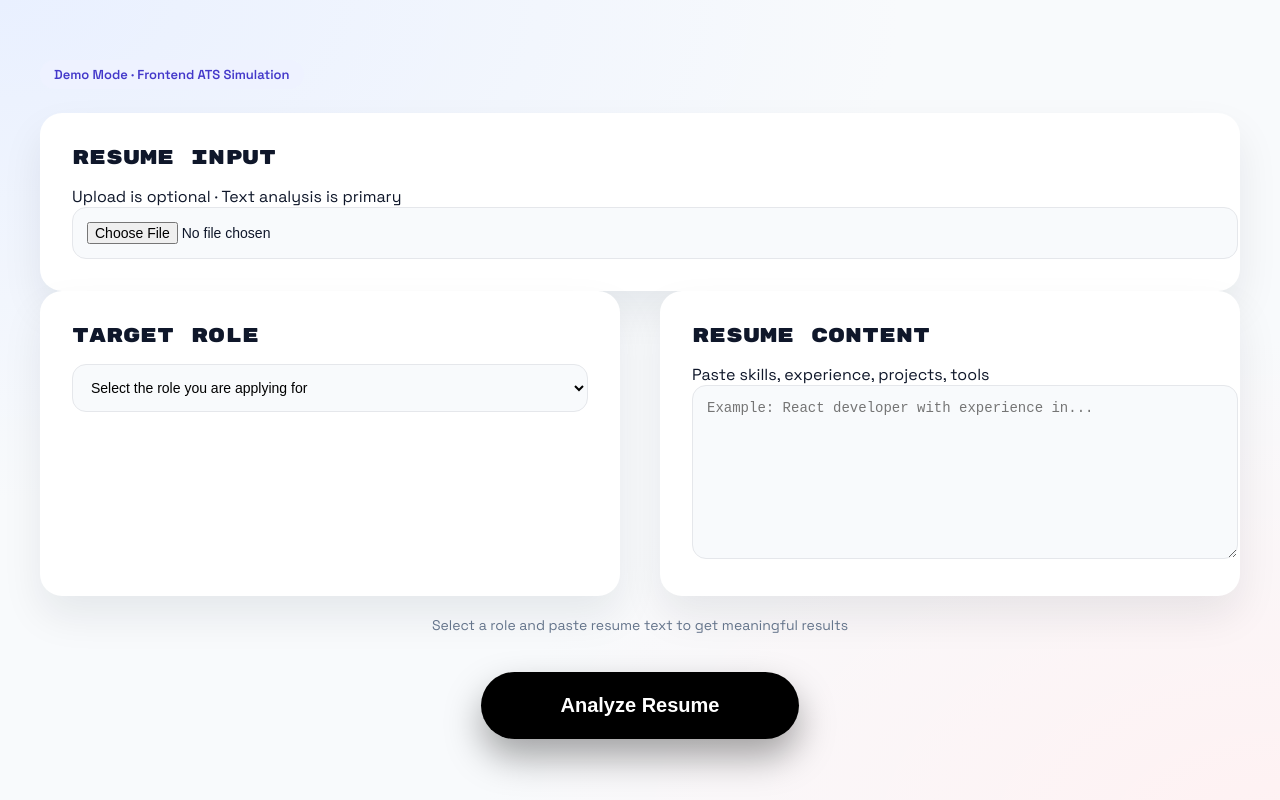
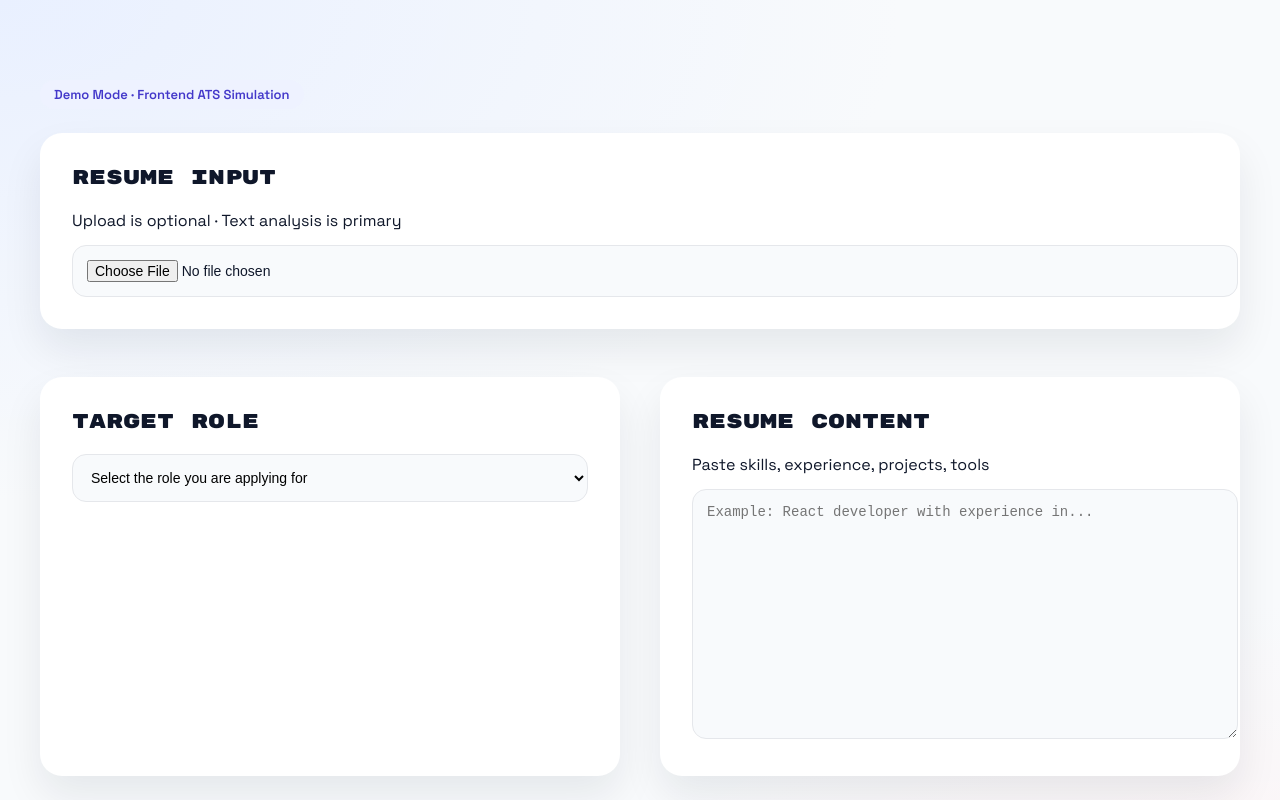
Before and after one commit to suki2811/resume-analyzer-ui, a React (Vite) app: page / in a window 1280 px wide. Both pictures are taken after a click on the button "Analyze Resume". Shown: the top 800 px of the page. Built offline with nearby package versions, Linux system fonts and the light colour scheme.

Commit message:
Update index.css

```diff
--- a/src/index.css
+++ b/src/index.css
@@ -88,3 +88,68 @@ select {
 .hero-btn:active {
   transform: translateY(0);
 }
+/* =========================
+   SPACING POLISH (FINAL)
+   ========================= */
+
+/* Page container spacing */
+.dashboard {
+  padding-top: 80px;
+  padding-bottom: 120px;
+}
+
+/* Section cards spacing */
+.card {
+  margin-bottom: 48px;
+}
+
+/* Headings spacing */
+.section-heading {
+  margin-bottom: 20px;
+}
+
+/* Upload section spacing */
+.card input[type="file"] {
+  margin-top: 14px;
+}
+
+/* Two-column layout spacing (Target role + Resume content) */
+.grid-2 {
+  display: grid;
+  grid-template-columns: 1fr 1fr;
+  gap: 48px;
+  margin-top: 48px;
+}
+
+/* Textarea spacing */
+textarea {
+  margin-top: 14px;
+  min-height: 220px;
+}
+
+/* Helper text below inputs */
+.helper-text {
+  margin-top: 32px;
+  margin-bottom: 48px;
+  text-align: center;
+  color: #64748b;
+  font-size: 14px;
+}
+
+/* Analyze button spacing */
+.hero-btn {
+  margin-top: 40px;
+}
+
+/* Mobile spacing fix */
+@media (max-width: 900px) {
+  .grid-2 {
+    grid-template-columns: 1fr;
+    gap: 32px;
+  }
+
+  .dashboard {
+    padding-top: 60px;
+    padding-bottom: 100px;
+  }
+}
```
